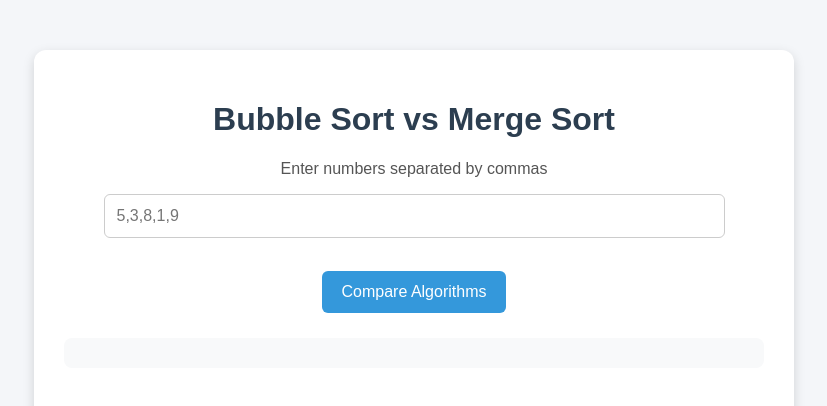
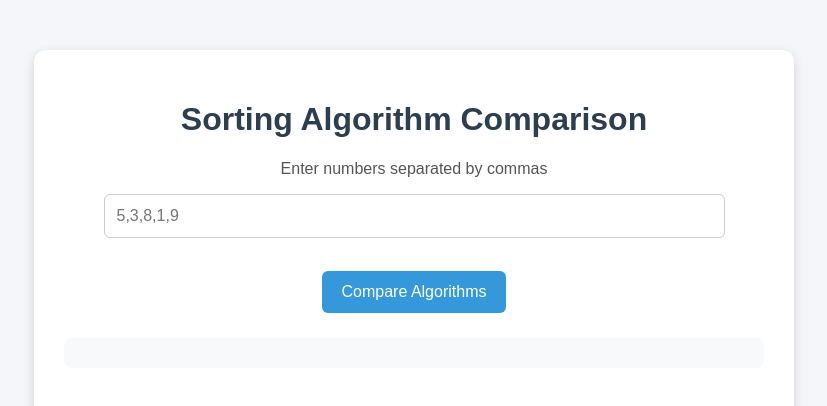
Before and after one commit to lankamahejya/sorting-algorithm-comparison, a Flask app: page / in a window 1280 px wide. Shown: the top 406 px of the page, without its empty margins (226-1053 px from the left). Run offline with Flask 3, Linux system fonts and the light colour scheme.

Commit message:
Added quick sort comparison

```diff
--- a/app.py
+++ b/app.py
@@ -1,5 +1,5 @@
 from flask import Flask, render_template, request, jsonify
-from algorithms import bubble_sort, merge_sort
+from algorithms import bubble_sort, merge_sort, quick_sort
 import time
 
 app = Flask(__name__)
@@ -17,25 +17,37 @@ def compare():
 
     numbers = data["numbers"]
 
+    # Bubble Sort
     start = time.perf_counter()
     bubble_result = bubble_sort(numbers)
     bubble_time = time.perf_counter() - start
 
+    # Merge Sort
     start = time.perf_counter()
     merge_result = merge_sort(numbers)
     merge_time = time.perf_counter() - start
 
-    winner = "Bubble Sort"
+    # Quick Sort
+    start = time.perf_counter()
+    quick_result = quick_sort(numbers)
+    quick_time = time.perf_counter() - start
 
-    if merge_time < bubble_time:
-        winner = "Merge Sort"
+    times = {
+        "Bubble Sort": bubble_time,
+        "Merge Sort": merge_time,
+        "Quick Sort": quick_time
+    }
+
+    winner = min(times, key=times.get)
 
     return jsonify({
-        "sorted": merge_result,
+        "sorted": quick_result,
         "bubble_time": bubble_time,
         "merge_time": merge_time,
+        "quick_time": quick_time,
         "bubble_complexity": "O(n²)",
         "merge_complexity": "O(n log n)",
+        "quick_complexity": "O(n log n)",
         "winner": winner
     })
 
--- a/static/script.js
+++ b/static/script.js
@@ -47,13 +47,19 @@ async function compareSorts() {
         <p><strong>Merge Sort Time:</strong>
         ${data.merge_time.toFixed(8)} seconds</p>
 
+        <p><strong>Quick Sort Time:</strong>
+        ${data.quick_time.toFixed(8)} seconds</p>
+
         <p><strong>Bubble Sort Complexity:</strong>
         ${data.bubble_complexity}</p>
 
         <p><strong>Merge Sort Complexity:</strong>
         ${data.merge_complexity}</p>
 
-        <p><strong>Faster Algorithm:</strong>
+        <p><strong>Quick Sort Complexity:</strong>
+        ${data.quick_complexity}</p>
+
+        <p><strong>Fastest Algorithm:</strong>
         ${data.winner}</p>
     `;
 
@@ -67,14 +73,19 @@ async function compareSorts() {
         type: "bar",
 
         data: {
-            labels: ["Bubble Sort", "Merge Sort"],
+            labels: [
+                "Bubble Sort",
+                "Merge Sort",
+                "Quick Sort"
+            ],
 
             datasets: [{
                 label: "Execution Time (seconds)",
 
                 data: [
                     data.bubble_time,
-                    data.merge_time
+                    data.merge_time,
+                    data.quick_time
                 ]
             }]
         },
--- a/templates/index.html
+++ b/templates/index.html
@@ -11,7 +11,7 @@
 
 <div class="container">
 
-    <h1>Bubble Sort vs Merge Sort</h1>
+    <h1>Sorting Algorithm Comparison</h1>
 
     <p>Enter numbers separated by commas</p>
 
```
Also changed, not shown: algorithms.py (+14 -0 lines).
